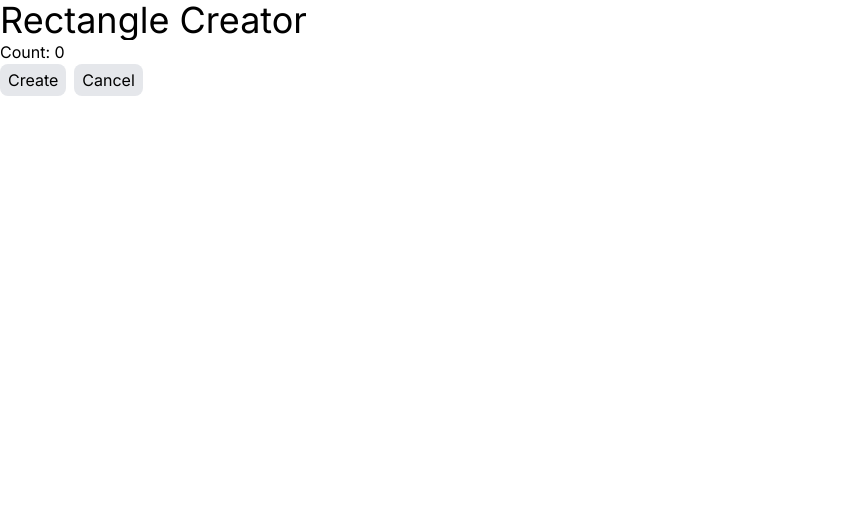
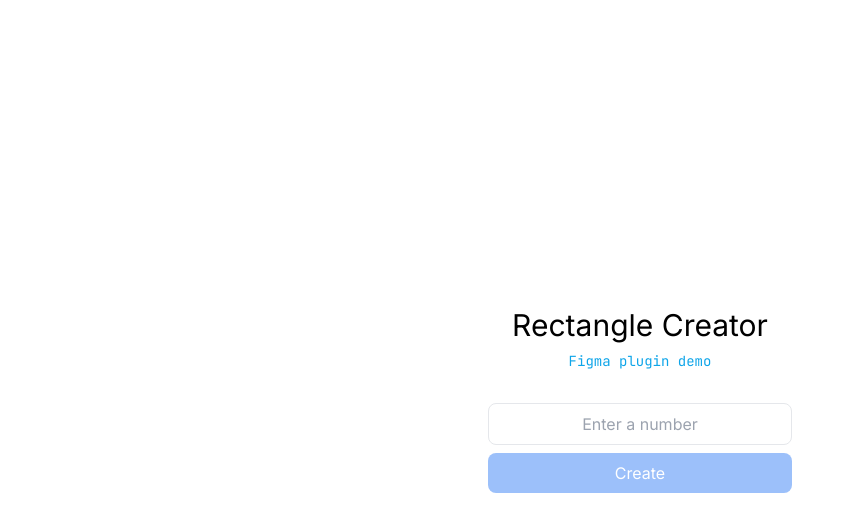
Before and after one commit to dimkapitonov/vue-figma-plugin-template, a Vue app: page / in a window 1280 px wide. Shown: the top 532 px of the page, without its empty margins (0-855 px from the left). Built offline with nearby package versions, Linux system fonts and the light colour scheme.

Commit message:
enhance plugin ui

```diff
--- a/index.html
+++ b/index.html
@@ -6,8 +6,8 @@
     <meta name="viewport" content="width=device-width, initial-scale=1.0" />
     <title>Vue Figma Plugin Template</title>
   </head>
-  <body class="font-sans">
-    <div id="app"></div>
+  <body class="max-w-xs mx-auto font-sans text-center">
+    <div id="app" class="content-center"></div>
     <script type="module" src="/src/main.ts"></script>
   </body>
 </html>
--- a/package.json
+++ b/package.json
@@ -8,7 +8,7 @@
     "lint:fix": "eslint . --fix",
     "dev": "vite -c vite.config.ui.ts",
     "build": "vue-tsc -b && vite build -c vite.config.code.ts && vite build -c vite.config.ui.ts",
-    "watch": "vue-tsc -b && vite build -c vite.config.code.ts -w & vite build -c vite.config.ui.ts -w"
+    "build:watch": "vue-tsc -b && vite build -c vite.config.code.ts -w & vite build -c vite.config.ui.ts -w"
   },
   "dependencies": {
     "@types/node": "^20.14.8",
--- a/src/App.vue
+++ b/src/App.vue
@@ -3,5 +3,13 @@ useToggle(useDark())
 </script>
 
 <template>
-  <RectangleCreator />
+  <div px-2>
+    <h1 mb-2 text-3xl text-black dark:text-white>
+      Rectangle Creator
+    </h1>
+    <p mb-8 text-sm text-sky-500 font-mono dark:text-sky-300>
+      Figma plugin demo
+    </p>
+    <RectangleCreator />
+  </div>
 </template>
--- a/src/components/RectangleCreator.vue
+++ b/src/components/RectangleCreator.vue
@@ -1,26 +1,22 @@
 <script setup lang="ts">
-const count = ref(0)
+const count = ref()
 
 function create() {
   parent.postMessage({ pluginMessage: { type: 'create-rectangles', count: count.value } }, '*')
 }
-
-function cancel() {
-  parent.postMessage({ pluginMessage: { type: 'cancel' } }, '*')
-}
 </script>
 
 <template>
-  <h1 text-4xl>
-    Rectangle Creator
-  </h1>
-  <p>Count: <input v-model="count"></p>
-  <div flex gap-2>
-    <button btn @click="create">
+  <div flex flex-col gap-2>
+    <input
+      v-model="count"
+      input
+      placeholder="Enter a number"
+      autocomplete="false"
+      @keydown.enter="create"
+    >
+    <button btn :disabled="!count" @click="create">
       Create
-    </button>
-    <button btn @click="cancel">
-      Cancel
     </button>
   </div>
 </template>
--- a/src/figma.ts
+++ b/src/figma.ts
@@ -7,7 +7,7 @@
 // full browser environment (See https://www.figma.com/plugin-docs/how-plugins-run).
 
 // This shows the HTML page in "ui.html".
-figma.showUI(__html__)
+figma.showUI(__html__, { width: 400, height: 640 })
 
 // Calls to "parent.postMessage" from within the HTML page will trigger this
 // callback. The callback will be passed the "pluginMessage" property of the
--- a/uno.config.ts
+++ b/uno.config.ts
@@ -10,9 +10,10 @@ import {
 } from 'unocss'
 
 export default defineConfig({
-  shortcuts: [
-    ['btn', 'px-2 py-1 rounded-2 bg-gray-200 hover:bg-gray-300'],
-  ],
+  shortcuts: {
+    btn: 'px-2 py-2 rounded-2 bg-blue-500 text-white hover:underline disabled:cursor-not-allowed disabled:hover:no-underline disabled:opacity-50',
+    input: 'px-2 py-2 rounded-2 text-center bg-transparent border-1 border-gray-200 dark:border-gray-600 hover:border-gray-300 dark:hover:border-gray-500 focus:border-gray-300 outline-none dark:focus:border-gray-500',
+  },
   presets: [
     presetUno(),
     presetAttributify(),
@@ -21,6 +22,7 @@ export default defineConfig({
     presetWebFonts({
       fonts: {
         sans: 'Inter',
+        mono: 'JetBrains Mono',
       },
     }),
   ],
```
Also changed, not shown: .gitpod.yml.
